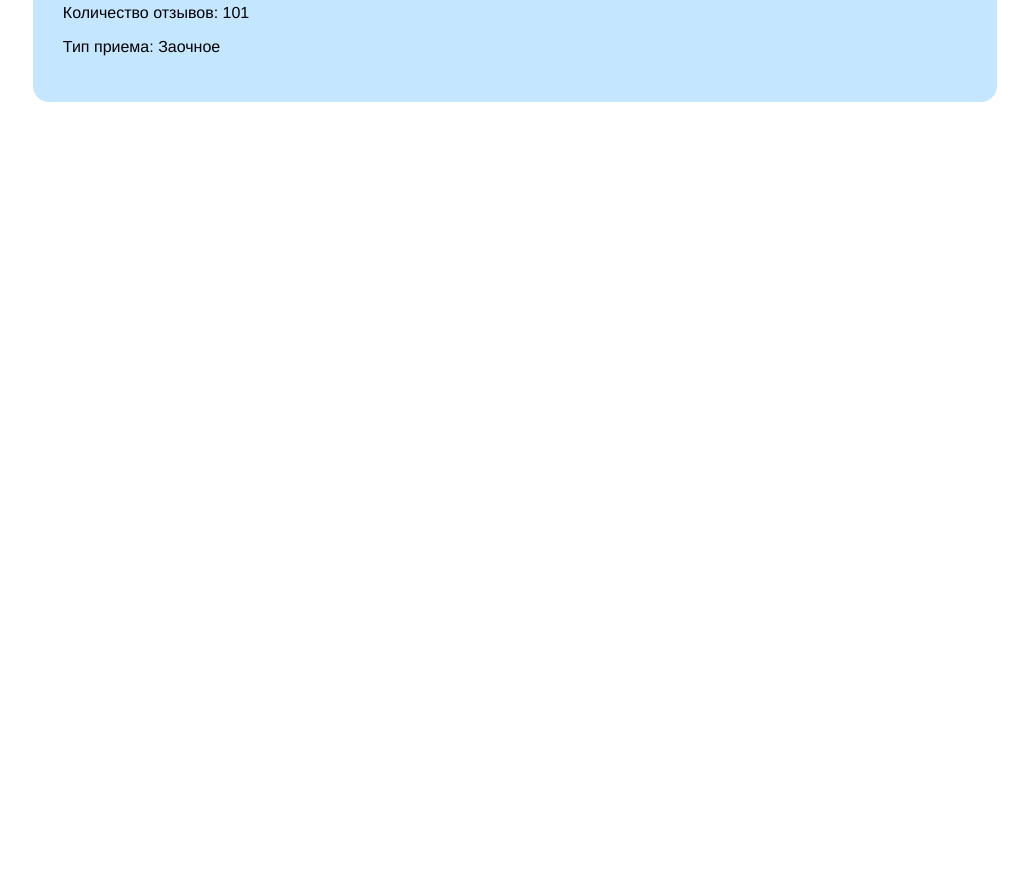
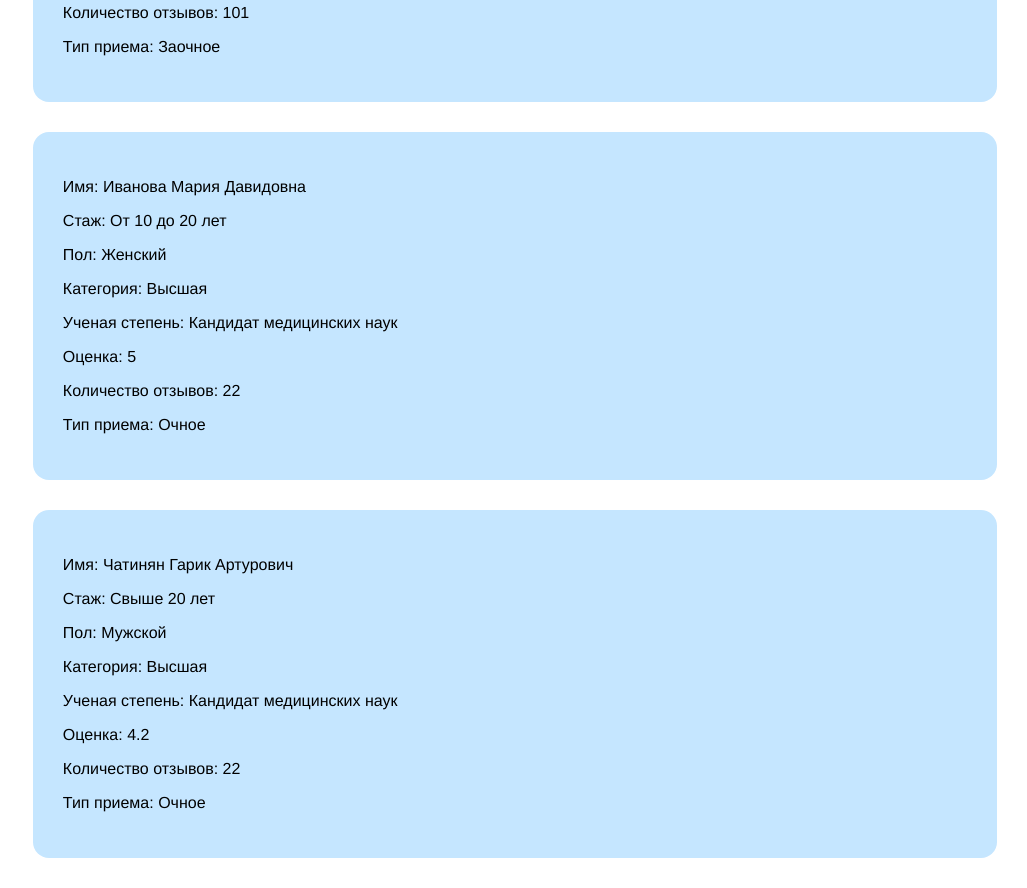
Before and after one commit to vlnt-trsv/filter, a React (Create React App) app: page / in a window 1280 px wide. Shown: the part 1520-2408 px from the top of the page, without its empty margins (253-1280 px from the left). Before the commit the page ends 1652 px from the top, so only its background shows below. Built offline with nearby package versions, Linux system fonts and the light colour scheme.

Commit message:
Добавил докторов из макета Figma и исправил работу филтьтрации Ученой степени

```diff
--- a/src/DoctorsData.js
+++ b/src/DoctorsData.js
@@ -43,6 +43,28 @@ const doctorsData = [
     numberOfReviews: 101,
     admissionType: "Заочное",
   },
+  {
+    id: 5,
+    name: "Иванова Мария Давидовна",
+    experience: "От 10 до 20 лет",
+    gender: "Женский",
+    category: "Высшая",
+    academicDegree: "Кандидат медицинских наук",
+    rating: 5,
+    numberOfReviews: 22,
+    admissionType: "Очное",
+  },
+  {
+    id: 6,
+    name: "Чатинян Гарик Артурович",
+    experience: "Свыше 20 лет",
+    gender: "Мужской",
+    category: "Высшая",
+    academicDegree: "Кандидат медицинских наук",
+    rating: 4.2,
+    numberOfReviews: 22,
+    admissionType: "Очное",
+  },
   // Добавьте других врачей с аналогичными данными
 ];
 
--- a/src/FilterComponent.js
+++ b/src/FilterComponent.js
@@ -65,7 +65,7 @@ class FilterComponent extends Component {
       ],
       gender: ["", "Мужской", "Женский"],
       category: ["", "Первая", "Вторая", "Высшая"],
-      academicDegree: ["", "Бакалавр", "Магистр", "Доктор наук"],
+      academicDegree: ["", "Кандидат медицинских наук", "Доктор медицинских наук", "Профессор"],
       rating: ["", "4.5", "4"],
       numberOfReviews: ["", "Меньше 50", "50-100", "Больше 100"],
       admissionType: ["", "Очное", "Заочное", "Дистанционное"],
```
